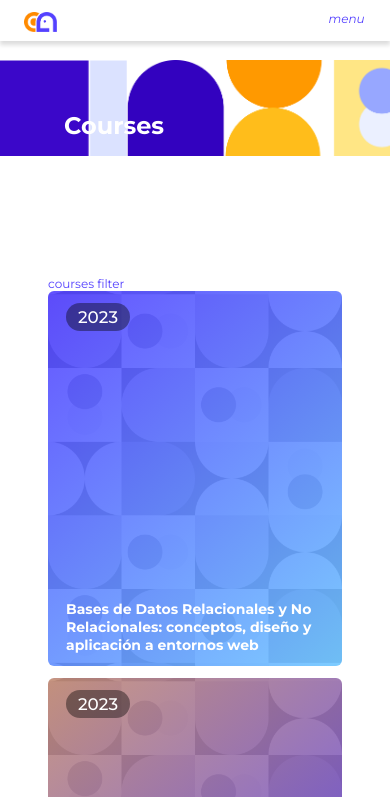
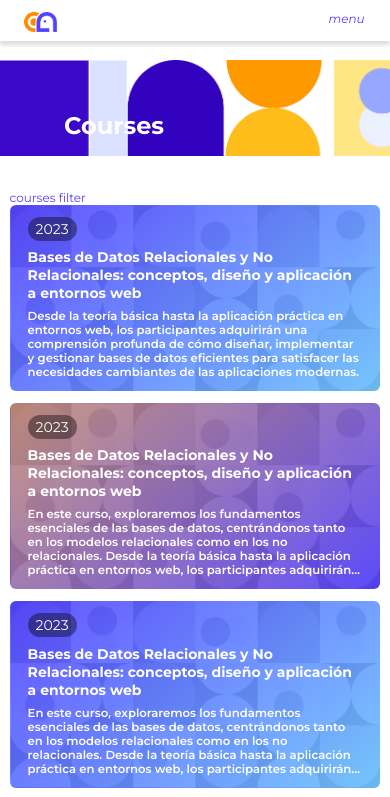
Before and after one commit to CyberAula/cyberaula.github.io, a Next.js app: page /courses in a window 390 px wide. Shown: the top 797 px of the page. Built offline with nearby package versions, Linux system fonts and the light colour scheme.

Commit message:
Terminado responsive courses

```diff
--- a/app/courses/page.js
+++ b/app/courses/page.js
@@ -21,7 +21,7 @@ export default function Courses() {
         <h1>Courses</h1>
       </div>
       <main>
-        <section className="lg:m-28 md:m-14 sm:m-0">
+        <section className="lg:m-28 md:m-14 sm:m-8">
           <div>courses filter</div>
 
           <div className=" grid gap-4 md:grid-cols-2 sm:grid-cols-1">
--- a/app/research/page.js
+++ b/app/research/page.js
@@ -3,7 +3,7 @@
 import { useEffect, useState } from "react";
 import Header from "@/components/Header";
 import Footer from "@/components/Footer";
-import Filters from "@/components/Filters";
+import Filters from "@/components/ResearchFilter";
 import Link from "next/link";
 import { mypublications } from "@/constants/publications";
 import { FontAwesomeIcon } from "@fortawesome/react-fontawesome";
@@ -91,6 +91,8 @@ export default function Research() {
               changeSearch={(search) => setState({ ...state, search: search })}
               changeYear={(year) => setState({ ...state, year: year })}
               changeType={(type) => setState({ ...state, type: type })}
+
+              //número de resultados de búsqueda
               results={
                 papersFiltered instanceof Array ? papersFiltered.length : 0
               }
--- a/app/sass/lib/_type.sass
+++ b/app/sass/lib/_type.sass
@@ -49,7 +49,6 @@ $bold:800
 
             font-family: "Montserrat", sans-serif
             font-size: nth($body-text,1)
-            font-weight: nth($body-text,2)
             line-height: nth($body-text,3)
             margin-bottom: nth($body-text,4)
 
--- a/app/sass/main.css
+++ b/app/sass/main.css
@@ -96,6 +96,25 @@
   height: 100%;
 }
 
+.project_cards .filter_options {
+  display: flex;
+}
+.project_cards .filter_options button {
+  border-radius: 4px;
+  border-color: none;
+}
+.project_cards .project_card .year_and_cta {
+  display: flex;
+}
+.project_cards .project_card .year_and_cta .date {
+  border: 1px solid black;
+  border-radius: 50px;
+  padding: 0.5rem 5 0.2rem 0.5rem;
+}
+.project_cards .project_card .project_info .project_title {
+  @apply text-black;
+  font-size: 1.25rem;
+}
 .research .main {
   min-height: calc(100vh - 150px);
   padding: 5rem 0 0 0;
@@ -244,10 +263,9 @@ TYPOGRAPHY
   margin-top: 60px;
   height: 13.8vw;
   background-image: url("/assets/img/headers/header-one.png");
-  background-color: #282828;
-  background-size: contain;
-  -o-object-fit: cover;
-     object-fit: cover;
+  background-size: cover;
+  background-position: center;
+  background-repeat: no-repeat;
   display: flex;
   align-items: flex-end;
 }
@@ -334,6 +352,7 @@ header .imagotype .logotype {
   font-size: 1.7rem;
   font-weight: 700;
   font-family: "Montserrat Alternates", sans-serif;
+  color: #5441ff;
   padding: 0 12rem 0 0.7rem;
 }
 header .imagotype .logotype span {
@@ -644,7 +663,7 @@ main {
   background-color: white;
 }
 .projects .nav_bar .imagotype .logotype {
-  color: white;
+  color: #5441ff;
   font-weight: 700;
   text-decoration: none;
 }
--- a/app/sass/main.scss
+++ b/app/sass/main.scss
@@ -276,7 +276,7 @@ header {
 
 main {
   padding: 2rem 0 0 0;
-  margin: 8rem 4rem 0 4rem;
+  margin:0.8rem
 }
 
 .box-shadow {
--- a/app/sass/partials/_courses.sass
+++ b/app/sass/partials/_courses.sass
@@ -1,52 +1,83 @@
 $bg-img: "/assets/img/courses/fondo-cursos.png"
 $windowHeight: 100vh
+$windowWidth: 100vw
 
-.course
-    display: flex
-    color: white
-    font-weight: 400
-    height: $windowHeight  /2.25
-    transition: ease-in-out 300ms
-    overflow: hidden
-    .course_text_block
-        transition: ease-in-out 300ms
-        // transform: translateY(64%)
-        width: 100%
-        display: flex
-        flex-direction: column
+@media (min-width: 50px)
+    .course
+        height: 100%
+        color: white
+        .course_title
+            margin-top:0.6rem
         .course_description
             transition: ease-in-out 300ms
-            opacity: 0
-            display: none
-            transform: translateY(64%)
-            margin-bottom: 0.6em
+            opacity: 1
+            display: flex
+            font-weight:400
+            display: -webkit-box
+            max-height: $windowHeight/7.2
             small
-                display: block
-                font-size: 0.85em
-                line-height: 1.4em
-                font-weight: 400
-                max-height:80px
+                margin-top:0.6rem
+                display: -webkit-box
+                -webkit-line-clamp: 5
+                -webkit-box-orient: vertical
+                overflow: hidden
+                text-overflow: ellipsis
+    .year_tag
+        display: flex
+        p
+            background-color: rgb(0, 0, 0,0.4)
+            justify-contet: flex-end
+            border-radius:20px
+            padding: 3px 8px
+            font-size: 1em
+            font-weight: 400
+
+@media (min-width: 770px)
+    .course
+        display: flex
+        color: white
+        font-weight: 400
+        height: $windowHeight  /2.25
+        overflow: hidden
+        .course_text_block
+            transition: ease-in-out 300ms
+            // transform: translateY(64%)
+            width: 100%
+            display: flex
+            flex-direction: column
+            .course_description
+                transition: ease-in-out 300ms
+                opacity: 0
+                display: none
+                transform: translateY(64%)
+                margin-bottom: 0.6em
+                small
+                    margin-top:0
+                    display: block
+                    font-size: 0.85em
+                    line-height: 1.4em
+                    font-weight: 400
+                    max-height:80px
 
 
 
-    &:hover
-        .course_text_block
-            transform: translateY(0%)
-            transition: ease-in-out 300ms
-            .course_description
-                position: relative
+        &:hover
+            .course_text_block
+                transform: translateY(0%)
                 transition: ease-in-out 300ms
-                opacity: 1
-                transform: translateY(0%)
-                max-height: $windowHeight/5
-                display: -webkit-box
-                small
+                .course_description
+                    position: relative
+                    transition: ease-in-out 300ms
+                    opacity: 1
+                    transform: translateY(0%)
+                    max-height: $windowHeight/5
                     display: -webkit-box
-                    -webkit-line-clamp: 5
-                    -webkit-box-orient: vertical
-                    overflow: hidden
-                    text-overflow: ellipsis
-
+                    small
+                        display: -webkit-box
+                        -webkit-line-clamp: 4
+                        -webkit-box-orient: vertical
+                        overflow: hidden
+                        text-overflow: ellipsis
     .year_tag
         display: flex
         p
@@ -56,6 +87,7 @@ $windowHeight: 100vh
             padding: 4px 12px
             font-size: 1.2em
             font-weight: 500
+
 
 
 .bg-blue-gradient
```
Also changed, not shown: components/ResearchFilter.js (renamed from components/Filters.js), 1 other file (tests, documents, lock files or other folders).
